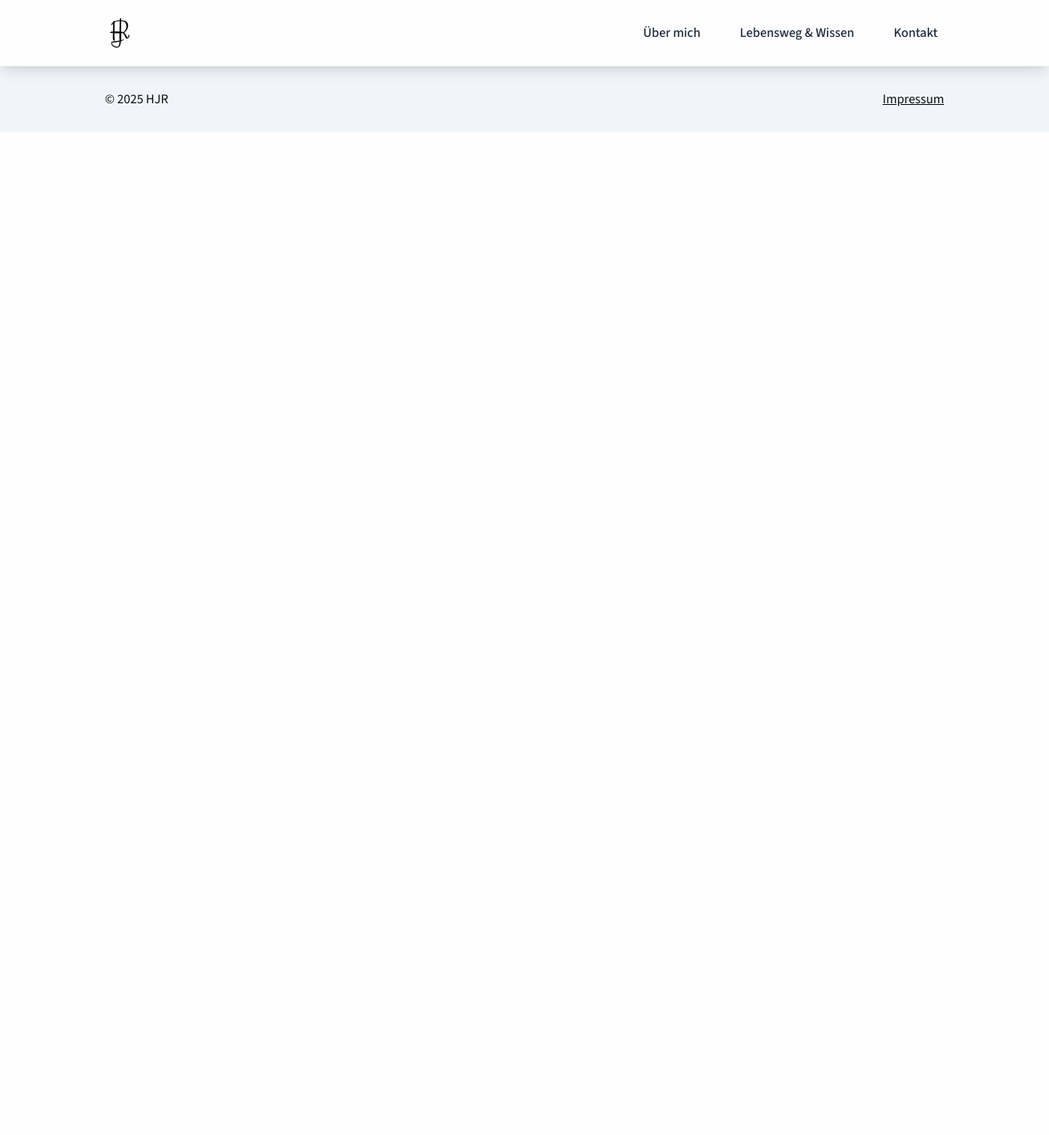
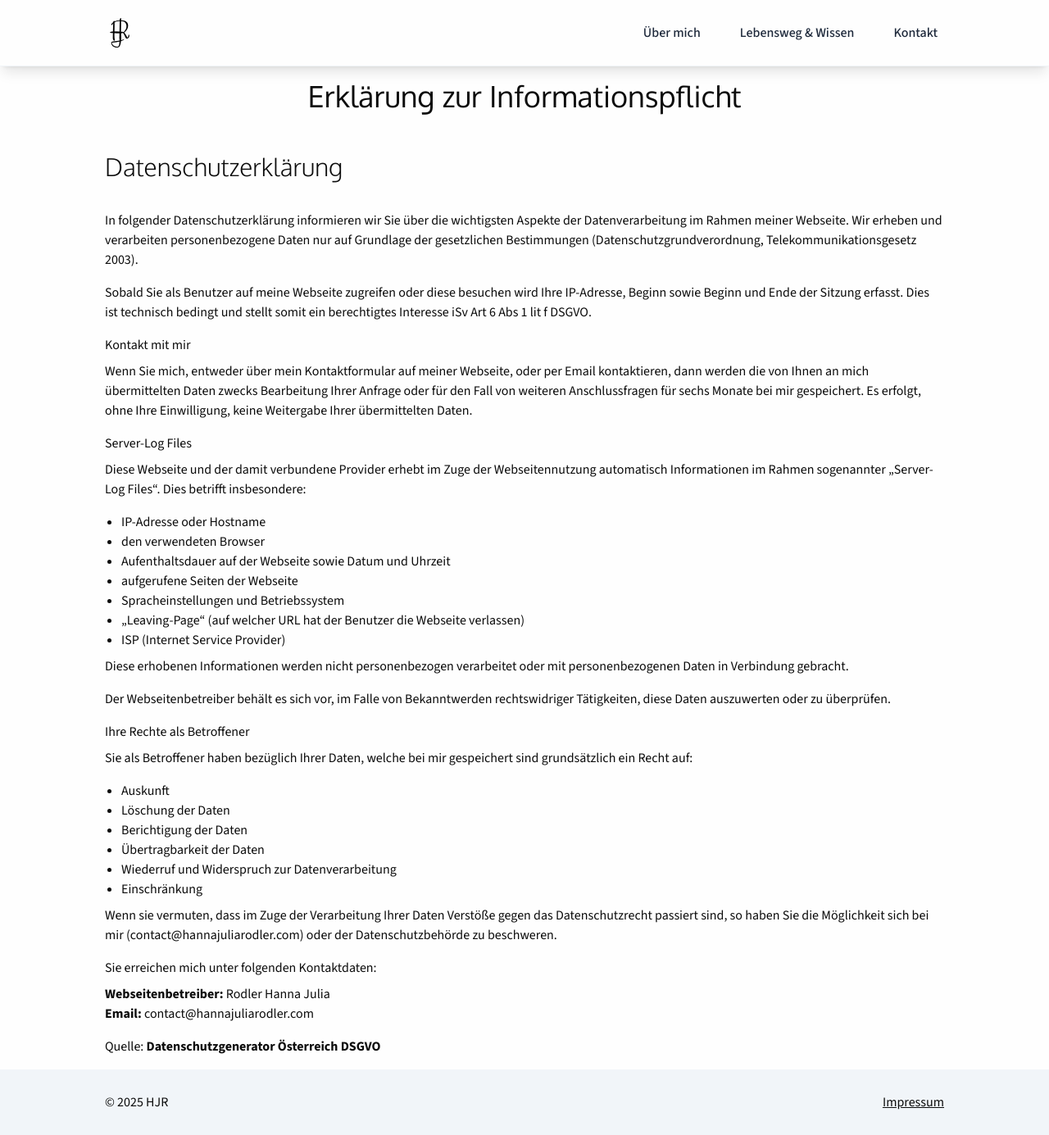
Before and after one commit to hanna-rodler/my-world, a Nuxt app: page /dsgvo in a window 1280 px wide. Shown: the whole page at 82% size. Before the commit the page ends 800 px from the top, so only its background shows below. Built offline with nearby package versions, Linux system fonts and the light colour scheme.

Commit message:
chore: dsgvo

```diff
--- a/assets/css/main.css
+++ b/assets/css/main.css
@@ -53,8 +53,8 @@ background: linear-gradient(90deg, rgba(255,140,0,1) 0%, rgba(234,51,143,1) 52%,
     @apply border-slate-50 border-2 shadow-md rounded-3xl py-12 flex items-center justify-center flex-col space-y-2;
 }
 
-.impressum > div, .impressum > div > div{
-    @apply my-4;
+.impressum > div, .impressum > div > div, .dsgvo > div, .dsgvo > div > div {
+    @apply mb-4 mt-2;
 }
 
 @keyframes shine {
--- /dev/null
+++ b/pages/dsgvo.vue
@@ -0,0 +1,89 @@
+<template>
+  <div class="container-plain">
+    <h2>Erklärung zur Informationspflicht</h2>
+    <div class="dsgvo">
+      <h3>Datenschutzerklärung</h3>
+      <div>
+        In folgender Datenschutzerklärung informieren wir Sie über die
+        wichtigsten Aspekte der Datenverarbeitung im Rahmen meiner Webseite. Wir
+        erheben und verarbeiten personenbezogene Daten nur auf Grundlage der
+        gesetzlichen Bestimmungen (Datenschutzgrundverordnung,
+        Telekommunikationsgesetz 2003).
+      </div>
+      <div>
+        Sobald Sie als Benutzer auf meine Webseite zugreifen oder diese besuchen
+        wird Ihre IP-Adresse, Beginn sowie Beginn und Ende der Sitzung erfasst.
+        Dies ist technisch bedingt und stellt somit ein berechtigtes Interesse
+        iSv Art 6 Abs 1 lit f DSGVO.
+      </div>
+      <h4>Kontakt mit mir</h4>
+      <div>
+        Wenn Sie mich, entweder über mein Kontaktformular auf meiner Webseite,
+        oder per Email kontaktieren, dann werden die von Ihnen an mich
+        übermittelten Daten zwecks Bearbeitung Ihrer Anfrage oder für den Fall
+        von weiteren Anschlussfragen für sechs Monate bei mir gespeichert. Es
+        erfolgt, ohne Ihre Einwilligung, keine Weitergabe Ihrer übermittelten
+        Daten.
+      </div>
+      <h4>Server-Log Files</h4>
+      <div>
+        Diese Webseite und der damit verbundene Provider erhebt im Zuge der
+        Webseitennutzung automatisch Informationen im Rahmen sogenannter
+        „Server-Log Files“. Dies betrifft insbesondere:
+      </div>
+      <ul class="list-disc ml-5">
+        <li>IP-Adresse oder Hostname</li>
+        <li>den verwendeten Browser</li>
+        <li>Aufenthaltsdauer auf der Webseite sowie Datum und Uhrzeit</li>
+        <li>aufgerufene Seiten der Webseite</li>
+        <li>Spracheinstellungen und Betriebssystem</li>
+        <li>
+          „Leaving-Page“ (auf welcher URL hat der Benutzer die Webseite
+          verlassen)
+        </li>
+        <li>ISP (Internet Service Provider)</li>
+      </ul>
+      <div>
+        Diese erhobenen Informationen werden nicht personenbezogen verarbeitet
+        oder mit personenbezogenen Daten in Verbindung gebracht.
+      </div>
+      <div>
+        Der Webseitenbetreiber behält es sich vor, im Falle von Bekanntwerden
+        rechtswidriger Tätigkeiten, diese Daten auszuwerten oder zu überprüfen.
+      </div>
+      <h4>Ihre Rechte als Betroffener</h4>
+      <div>
+        Sie als Betroffener haben bezüglich Ihrer Daten, welche bei mir
+        gespeichert sind grundsätzlich ein Recht auf:
+      </div>
+      <ul class="list-disc ml-5">
+        <li>Auskunft</li>
+        <li>Löschung der Daten</li>
+        <li>Berichtigung der Daten</li>
+        <li>Übertragbarkeit der Daten</li>
+        <li>Wiederruf und Widerspruch zur Datenverarbeitung</li>
+        <li>Einschränkung</li>
+      </ul>
+      <div>
+        Wenn sie vermuten, dass im Zuge der Verarbeitung Ihrer Daten Verstöße
+        gegen das Datenschutzrecht passiert sind, so haben Sie die Möglichkeit
+        sich bei mir (contact@hannajuliarodler.com) oder der Datenschutzbehörde
+        zu beschweren.
+      </div>
+      <h5>Sie erreichen mich unter folgenden Kontaktdaten:</h5>
+      <div>
+        <b>Webseitenbetreiber:</b> Rodler Hanna Julia<br />
+        <b>Email:</b> contact@hannajuliarodler.com
+      </div>
+      <div>
+        Quelle:
+        <b
+          ><a
+            href="https://www.fairesrecht.at/kostenlos-datenschutzerklaerung-erstellen-generator.php"
+            >Datenschutzgenerator Österreich DSGVO</a
+          ></b
+        >
+      </div>
+    </div>
+  </div>
+</template>
```
